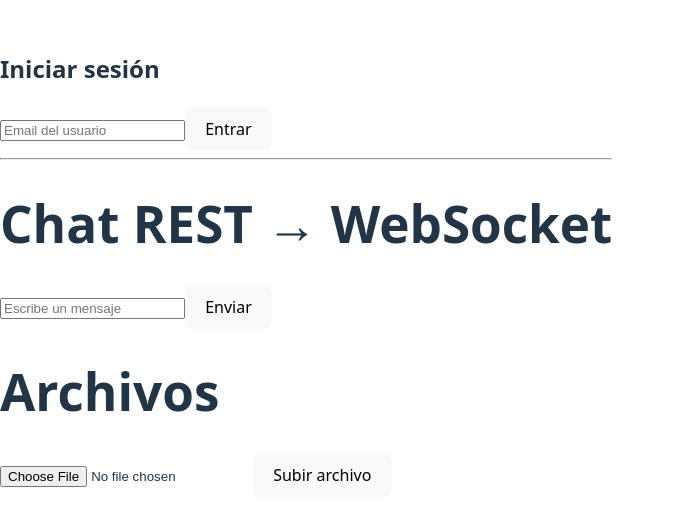
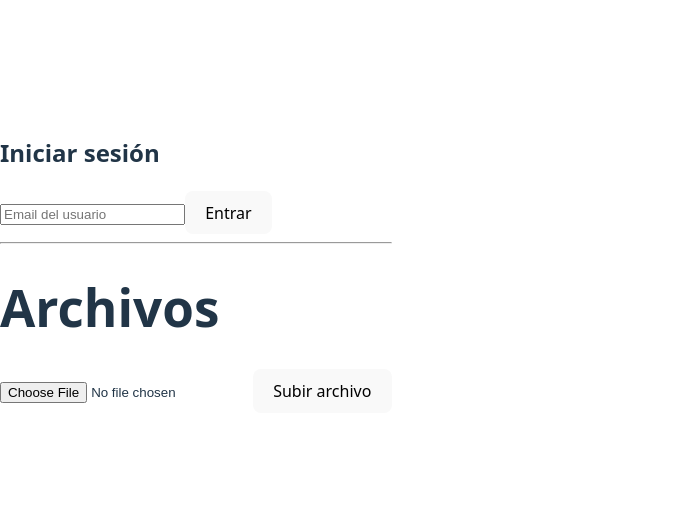
Before and after one commit to perezadria00/app-chat, a React (Vite) app in the folder client/: page / in a window 1280 px wide. Shown: the part 136-662 px from the top of the page, without its empty margins (0-675 px from the left). Built offline with nearby package versions, Linux system fonts and the light colour scheme.

Commit message:
fix app.tsx

```diff
--- a/client/src/App.tsx
+++ b/client/src/App.tsx
@@ -111,15 +111,6 @@ const App: React.FC = () => {
         </>
       )}
 
-      <h1>Chat REST → WebSocket</h1>
-      <input value={input} onChange={(e) => setInput(e.target.value)} placeholder="Escribe un mensaje" />
-      <button>Enviar</button>
-      <div>
-        {messages.map((msg, i) => (
-          <p key={i}>{msg}</p>
-        ))}
-      </div>
-
       <h1>Archivos</h1>
       <form onSubmit={handleSubmit}>
       <input type="file" onChange={handleFileChange} />
```
